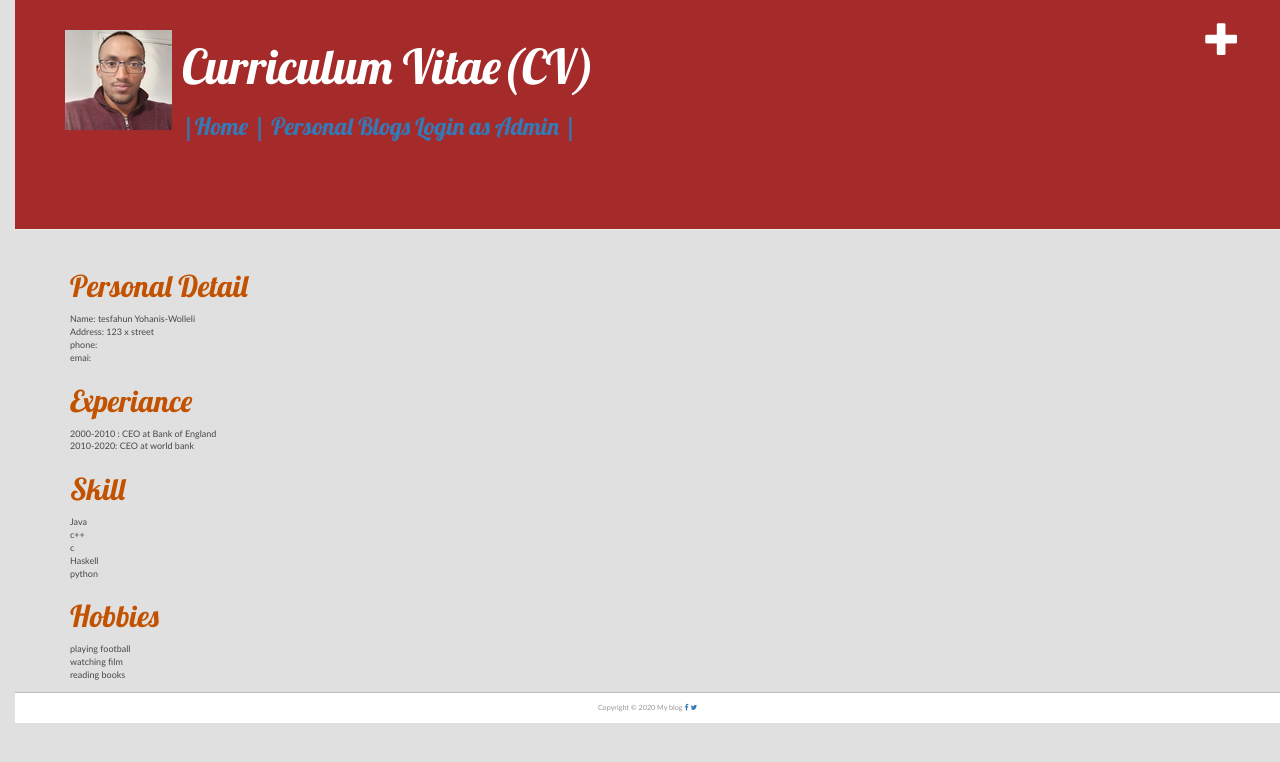
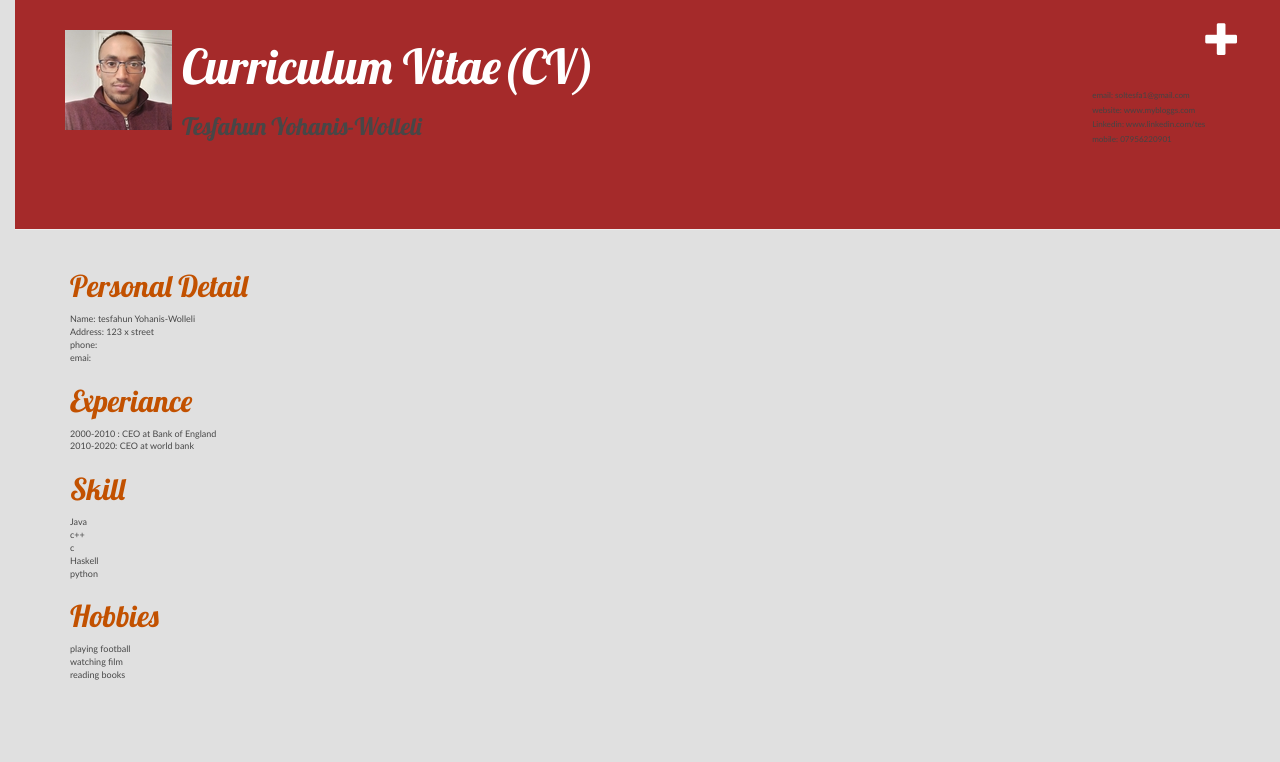
Before and after one commit to Txy822/web_page, a Django app: page /cv/ in a window 1280 px wide. Shown: the top 762 px of the page. Run offline with Django 3.2, Linux system fonts and the light colour scheme; data comes from the database, SQL or seed files in the repository; some libraries are stand-ins or nearby versions.

Commit message:
cv_section updated

```diff
--- a/cv/static/css/cv.css
+++ b/cv/static/css/cv.css
@@ -169,3 +169,31 @@
    border: 1px solid green;
    border-radius: 3px;
 }
+#contactDetails {
+	float: right;
+}
+
+#contactDetails ul {
+	list-style-type: none;
+	font-size: 0.9em;
+	margin-top: 70px;
+}
+
+#contactDetails ul li {
+	margin-bottom: 3px;
+	color: #444;
+}
+
+#contactDetails ul li a, a[href^=tel] {
+	color: #444;
+	text-decoration: none;
+	-webkit-transition: all .3s ease-in;
+	-moz-transition: all .3s ease-in;
+	-o-transition: all .3s ease-in;
+	-ms-transition: all .3s ease-in;
+	transition: all .3s ease-in;
+}
+
+#contactDetails ul li a:hover {
+	color: #cf8a05;
+}
--- a/cv/templates/cv/base.html
+++ b/cv/templates/cv/base.html
@@ -13,6 +13,19 @@
 
             <a href="{% url 'cv_section_new' %}" class="top-menu"><span class="glyphicon glyphicon-plus"></span></a>
 
+            <div class="mainDetails">
+              <div id="contactDetails" class="quickFade delayFour">
+                <ul>
+                  <li>email: <a href="soltesfa1@gmail.com" target="_blank">soltesfa1@gmail.com</a></li>
+                  <li>website: <a href="http://127.0.0.1:8000/">www.mybloggs.com</a></li>
+                  <!-- <li>website: <a href="http://txy822.pythonanywhere.com/">www.mybloggs.com</a></li>
+                  http://127.0.0.1:8000/ -->
+                  <li>Linkedin: <a href="https://www.linkedin.com/in/tesfahun-yohanis-wolleli-atom">www.linkedin.com/tes</a></li>
+                  <li>mobile: 07956220901</li>
+                </ul>
+              </div>
+              <div class="clear"></div>
+            </div>
 
 
         <header id="header">
@@ -23,7 +36,8 @@
         </header>
             <h1><a href="/cv/">Curriculum Vitae(CV)</a></h1>
             <!-- <h2><a href="/">Tesfahun Blog </a>|<a href="/cv/">Tesfahun Curriculum Vitae </a></h2> -->
-            <h3><a href="/">|Home </a><a href="/">| Personal Blogs </a><a href="/admin/">Login as Admin | </a></h3>
+            <!-- <h3><a href="/">|Home </a><a href="/">| Personal Blogs </a><a href="/admin/">Login as Admin | </a></h3> -->
+            <h3>Tesfahun Yohanis-Wolleli</h3>
 
         </div>
         <div class="content container">
@@ -34,13 +48,13 @@
                 </div>
             </div>
         </div>
-        <footer id="footer">Copyright &copy;
+        <!-- <footer id="footer">Copyright &copy;
           <script type="text/JavaScript">
           document.write(new Date().getFullYear());
-          </script> My blog
+          </script> My CV
           <link rel="stylesheet" href="https://cdnjs.cloudflare.com/ajax/libs/font-awesome/4.7.0/css/font-awesome.min.css">
           <a href="#" class="fa fa-facebook"></a>
           <a href="#" class="fa fa-twitter"></a>
-        </footer>
+        </footer> -->
     </body>
 </html>
```
